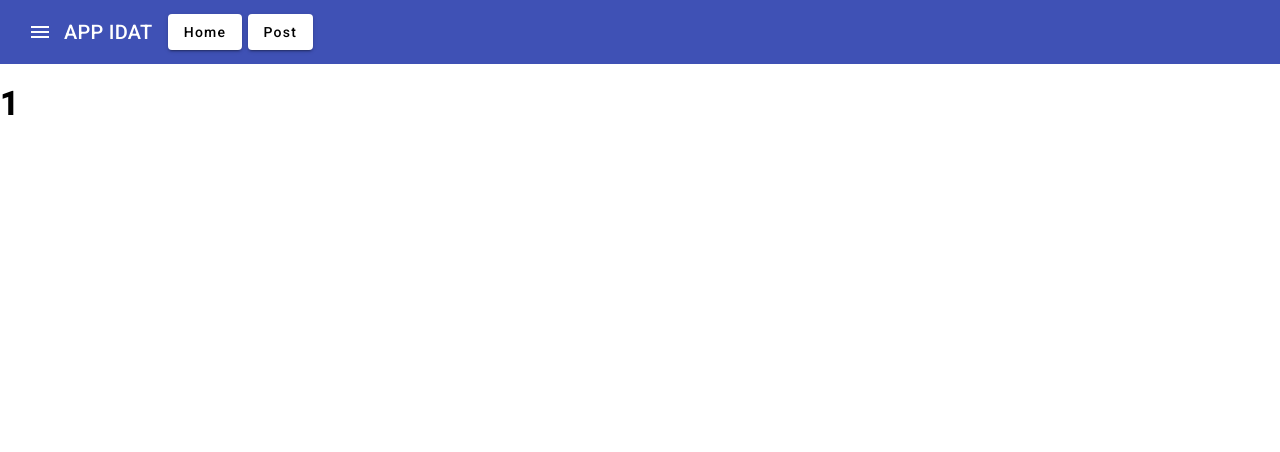
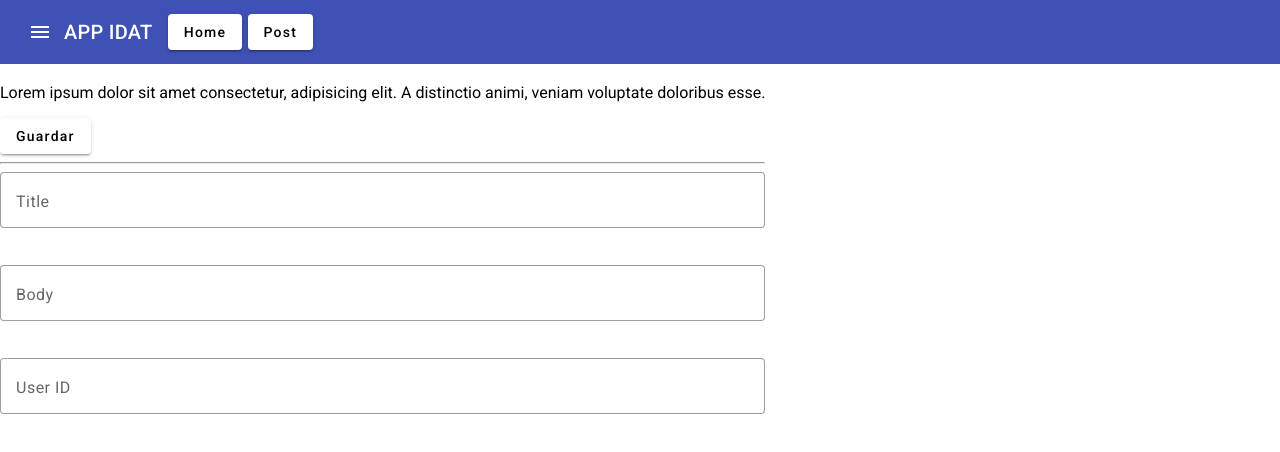
Before and after one commit to cuartociclo2023/app-web-angular, an Angular app: page /dashboard/post/1 in a window 1280 px wide. Shown: the top 452 px of the page. Built offline with nearby package versions, Linux system fonts and the light colour scheme.

Commit message:
diseño de detalle post

```diff
--- a/src/app/dashboard/post/post-detalle/post-detalle.component.css
+++ b/src/app/dashboard/post/post-detalle/post-detalle.component.css
@@ -0,0 +1,16 @@
+.form-container{
+    display: flex;
+    justify-content: center;
+    align-items: center;
+
+}
+.form{
+    display: flex;
+    flex-direction: column;
+    width: 100%;
+}
+
+mat-form-field{
+    width: 100%;
+    margin-bottom:  15px;
+}
--- a/src/app/dashboard/post/post-detalle/post-detalle.component.html
+++ b/src/app/dashboard/post/post-detalle/post-detalle.component.html
@@ -1 +1,32 @@
-<h1>{{id}}</h1>
+<div class="module-header">
+    <div class="left">
+      <h3></h3>
+      <p>Lorem ipsum dolor sit amet consectetur, adipisicing elit. A distinctio animi, veniam voluptate doloribus esse.
+      </p>
+    </div>
+
+    <div class="right">
+      <button mat-raised-button color="prymary"  >Guardar</button>
+    </div>
+</div>
+<hr />
+<div class="form-container">
+    <form class="form" >
+
+      <mat-form-field appearance="outline">
+        <mat-label>Title</mat-label>
+        <input matInput name="title" formControlName="title" />
+      </mat-form-field>
+
+      <mat-form-field appearance="outline">
+        <mat-label>Body</mat-label>
+        <input matInput name="body" formControlName="body" />
+      </mat-form-field>
+
+      <mat-form-field appearance="outline">
+        <mat-label>User ID</mat-label>
+        <input matInput name="userId" formControlName="userId" />
+      </mat-form-field>
+
+    </form>
+</div>
--- a/src/app/dashboard/post/post-lista/post-lista.component.html
+++ b/src/app/dashboard/post/post-lista/post-lista.component.html
@@ -2,7 +2,10 @@
     <mat-card-header>
       <mat-card-title>Lista de Posts</mat-card-title>
     </mat-card-header>
-
+    <div class="right">
+        <button mat-raised-button color="prymary" >Agregar</button>
+    </div>
+    <hr />
     <table mat-table [dataSource]="posts" class="mat-elevation-z8">
         <ng-container matColumnDef="userId">
           <th mat-header-cell *matHeaderCellDef> User ID</th>
```
